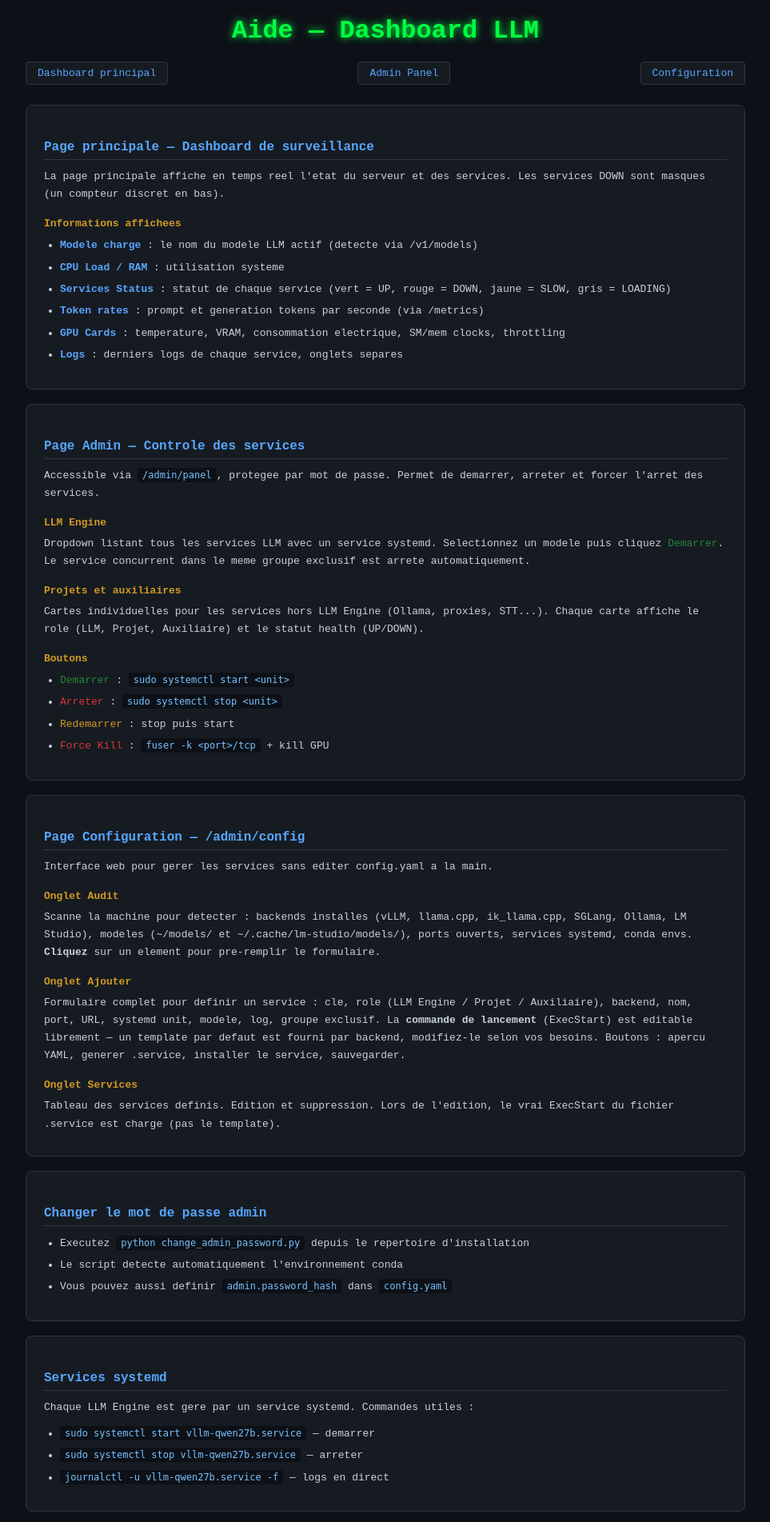
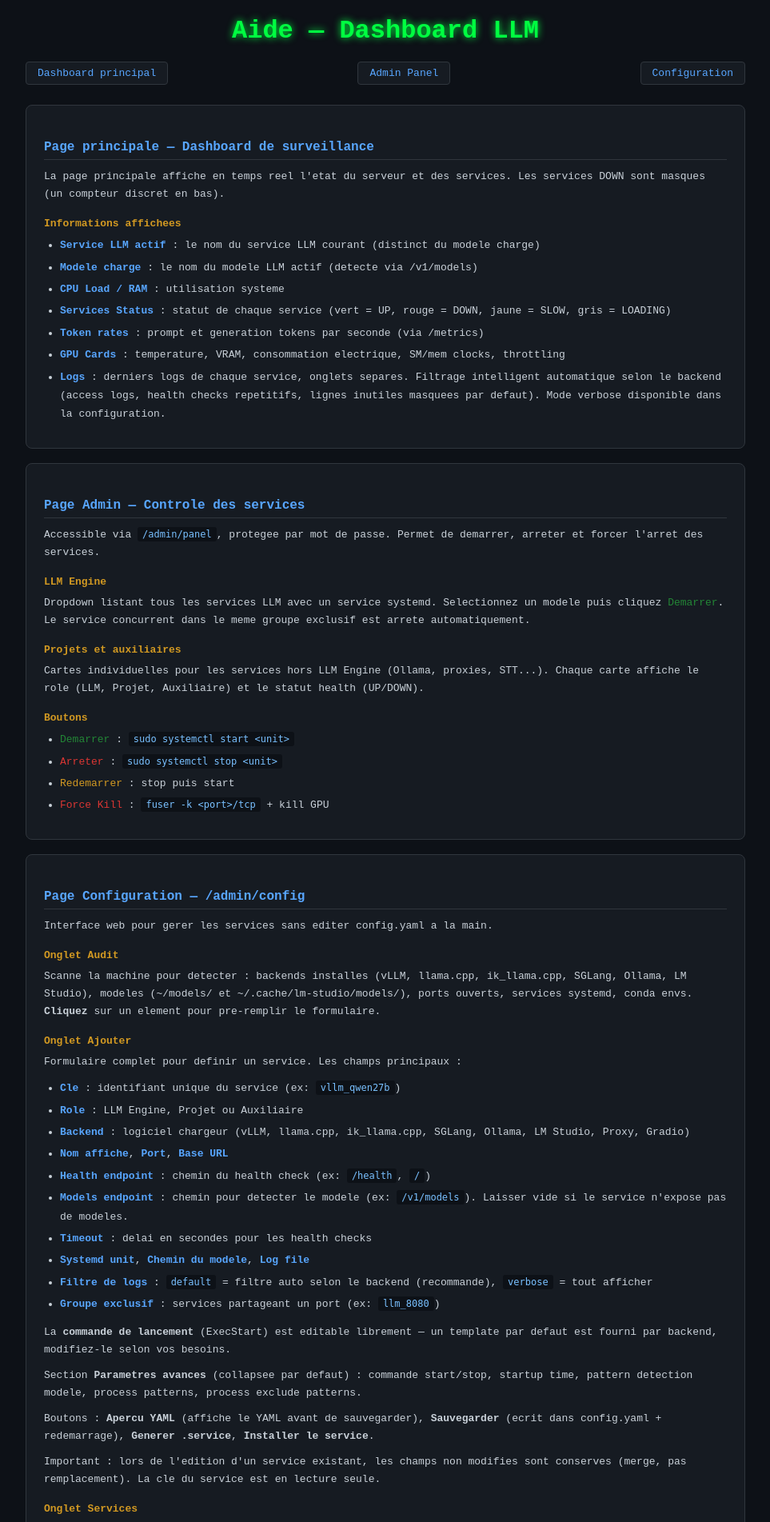
Before and after one commit to Martossien/dashboard-llm, a Flask app: page /help in a window 1280 px wide. Shown: the top 1903 px of the page at 80% size, without its empty margins (158-1121 px from the left). Run offline with Flask 3, Linux system fonts and the light colour scheme.

Commit message:
docs(help): update help page with new features and fields
- Add active LLM service name and log filtering to dashboard description
- Document all new config form fields (health/models endpoints, timeout,
  log filter, advanced section)
- Document merge behavior on edit and read-only key
- Add YAML preview and per-backend defaults documentation

```diff
--- a/llm_dashboard/templates/help.html
+++ b/llm_dashboard/templates/help.html
@@ -23,12 +23,13 @@
             </p>
             <h3>Informations affichees</h3>
             <ul>
+                <li><span class="highlight">Service LLM actif</span> : le nom du service LLM courant (distinct du modele charge)</li>
                 <li><span class="highlight">Modele charge</span> : le nom du modele LLM actif (detecte via /v1/models)</li>
                 <li><span class="highlight">CPU Load / RAM</span> : utilisation systeme</li>
                 <li><span class="highlight">Services Status</span> : statut de chaque service (vert = UP, rouge = DOWN, jaune = SLOW, gris = LOADING)</li>
                 <li><span class="highlight">Token rates</span> : prompt et generation tokens par seconde (via /metrics)</li>
                 <li><span class="highlight">GPU Cards</span> : temperature, VRAM, consommation electrique, SM/mem clocks, throttling</li>
-                <li><span class="highlight">Logs</span> : derniers logs de chaque service, onglets separes</li>
+                <li><span class="highlight">Logs</span> : derniers logs de chaque service, onglets separes. Filtrage intelligent automatique selon le backend (access logs, health checks repetitifs, lignes inutiles masquees par defaut). Mode verbose disponible dans la configuration.</li>
             </ul>
         </div>
 
@@ -73,16 +74,42 @@
             </p>
             <h3>Onglet Ajouter</h3>
             <p>
-                Formulaire complet pour definir un service :
-                cle, role (LLM Engine / Projet / Auxiliaire), backend, nom, port, URL,
-                systemd unit, modele, log, groupe exclusif.
+                Formulaire complet pour definir un service. Les champs principaux :
+            </p>
+            <ul>
+                <li><span class="highlight">Cle</span> : identifiant unique du service (ex: <code>vllm_qwen27b</code>)</li>
+                <li><span class="highlight">Role</span> : LLM Engine, Projet ou Auxiliaire</li>
+                <li><span class="highlight">Backend</span> : logiciel chargeur (vLLM, llama.cpp, ik_llama.cpp, SGLang, Ollama, LM Studio, Proxy, Gradio)</li>
+                <li><span class="highlight">Nom affiche</span>, <span class="highlight">Port</span>, <span class="highlight">Base URL</span></li>
+                <li><span class="highlight">Health endpoint</span> : chemin du health check (ex: <code>/health</code>, <code>/</code>)</li>
+                <li><span class="highlight">Models endpoint</span> : chemin pour detecter le modele (ex: <code>/v1/models</code>). Laisser vide si le service n'expose pas de modeles.</li>
+                <li><span class="highlight">Timeout</span> : delai en secondes pour les health checks</li>
+                <li><span class="highlight">Systemd unit</span>, <span class="highlight">Chemin du modele</span>, <span class="highlight">Log file</span></li>
+                <li><span class="highlight">Filtre de logs</span> : <code>default</code> = filtre auto selon le backend (recommande), <code>verbose</code> = tout afficher</li>
+                <li><span class="highlight">Groupe exclusif</span> : services partageant un port (ex: <code>llm_8080</code>)</li>
+            </ul>
+            <p>
                 La <strong>commande de lancement</strong> (ExecStart) est editable librement —
                 un template par defaut est fourni par backend, modifiez-le selon vos besoins.
-                Boutons : apercu YAML, generer .service, installer le service, sauvegarder.
+            </p>
+            <p>
+                Section <strong>Parametres avances</strong> (collapsee par defaut) :
+                commande start/stop, startup time, pattern detection modele,
+                process patterns, process exclude patterns.
+            </p>
+            <p>
+                Boutons : <strong>Apercu YAML</strong> (affiche le YAML avant de sauvegarder),
+                <strong>Sauvegarder</strong> (ecrit dans config.yaml + redemarrage),
+                <strong>Generer .service</strong>, <strong>Installer le service</strong>.
+            </p>
+            <p>
+                Important : lors de l'edition d'un service existant, les champs non modifies sont
+                conserves (merge, pas remplacement). La cle du service est en lecture seule.
             </p>
             <h3>Onglet Services</h3>
             <p>
-                Tableau des services definis. Edition et suppression.
+                Tableau des services definis avec leur role, backend, port, filtre, statut health et systemd unit.
+                Boutons d'edition et de suppression.
                 Lors de l'edition, le vrai ExecStart du fichier .service est charge (pas le template).
             </p>
         </div>
```
